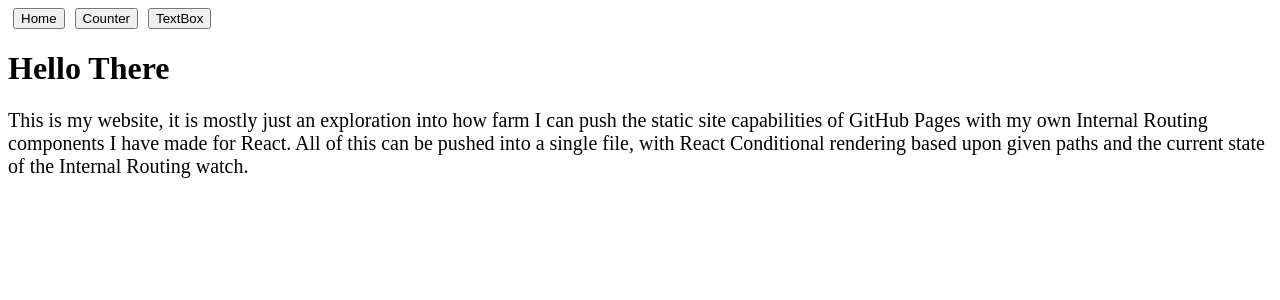
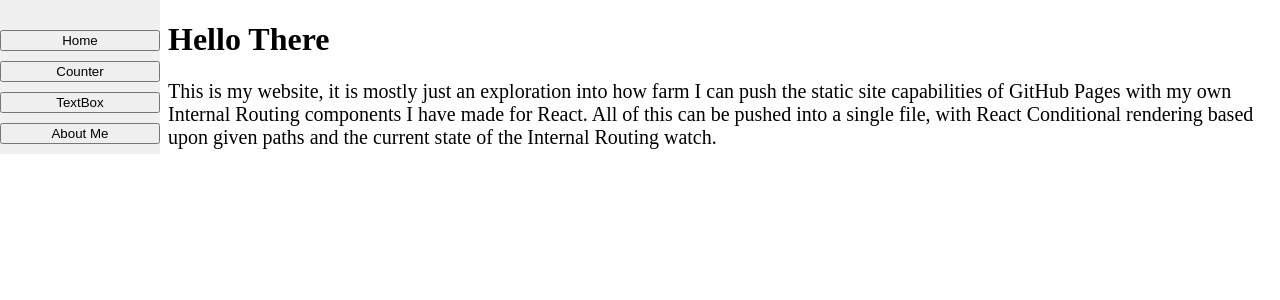
Before and after one commit to Durbatuluk1701/Durbatuluk1701.github.io, a React (Create React App) app: page /aboutme in a window 1280 px wide. Shown: the top 300 px of the page. Built offline with nearby package versions, Linux system fonts and the light colour scheme.

Commit message:
Adding About Me Page

```diff
--- a/public/style.css
+++ b/public/style.css
@@ -1,7 +1,27 @@
-button {
-    margin: 0px 5px;
+.sideBar {
+    height: auto; /* Full-height: remove this if you want "auto" height */
+    width: 160px; /* Set the width of the sidebar */
+    position: fixed; /* Fixed Sidebar (stay in place on scroll) */
+    z-index: 1; /* Stay on top */
+    top: 0; /* Stay at the top */
+    left: 0;
+    overflow-x: hidden; /* Disable horizontal scroll */
+    padding-top: 20px;
+    background-color: #f0f0f0;
 }
 
-button:hover {
+.mainSection {
+    margin-left: 160px;
+}
+
+.sideBar > button {
+    margin: 10px auto;
+    font-size: auto;
+    height: auto;
+    width: 100%;
+    display: block;
+}
+
+.sideBar > button:hover {
     background-color: aqua;
 }
--- /dev/null
+++ b/src/AboutMe.tsx
@@ -0,0 +1,14 @@
+import React from "react";
+
+const AboutMe: React.FC = (props) => {
+    return (
+      <div>
+        <h3>About Me:</h3>
+        <p>
+            Howdy, my name is Will Thomas. I am a student at the University of Kansas.
+        </p>
+      </div>
+    );
+  }
+
+  export default AboutMe;
--- a/src/App.tsx
+++ b/src/App.tsx
@@ -3,6 +3,7 @@ import TextBoxItem from "./TextBoxItem"
 import Counter from "./Counter"
 import Header from "./Header"
 import DeadLanding from "./DeadLanding"
+import AboutMe from "./AboutMe"
 
 const App: React.FC = () => {
     const [internalRoute, setInternalRoute] = useState("/");
@@ -53,11 +54,14 @@ const App: React.FC = () => {
     return (
       <>
         <Header internalController={setInternalRoute}/>
-        <Route path="/" component={<HomePage />} />
-        <Route path="/home" component={<HomePage />} />
-        <Route path="/counter" component={<Counter />} />
-        <Route path="/textbox" component={<TextBoxItem />} />
-        <Route path="/404" component={<DeadLanding internalController={setInternalRoute}/>} />
+        <div className="mainSection">
+          <Route path="/" component={<HomePage />} />
+          <Route path="/home" component={<HomePage />} />
+          <Route path="/counter" component={<Counter />} />
+          <Route path="/textbox" component={<TextBoxItem />} />
+          <Route path="/aboutme" component={<AboutMe />} />
+          <Route path="/404" component={<DeadLanding internalController={setInternalRoute}/>} />
+        </div>
       </>
     )
 }
--- a/src/Header.tsx
+++ b/src/Header.tsx
@@ -6,11 +6,12 @@ interface HeaderTypes {
 
 const Header = ({internalController}: HeaderTypes) => {
     return (
-        <>
+        <div className="sideBar">
             <button onClick={() => internalController("/home")}>Home</button>
             <button onClick={() => internalController("/counter")}>Counter</button>
             <button onClick={() => internalController("/textbox")}>TextBox</button>
-        </>
+            <button onClick={() => internalController("/aboutme")}>About Me</button>
+        </div>
     )
 }
 
--- a/src/TextBoxItem.tsx
+++ b/src/TextBoxItem.tsx
@@ -2,8 +2,6 @@ import React, { useState } from "react";
 
 const TextBoxItem: React.FC = (props) => {
     const [words, setWords] = useState<string[]>([]);
-
-
 
     const addListItem = () => {
       let addBox = document.getElementById("listAdded") as HTMLInputElement;
```
